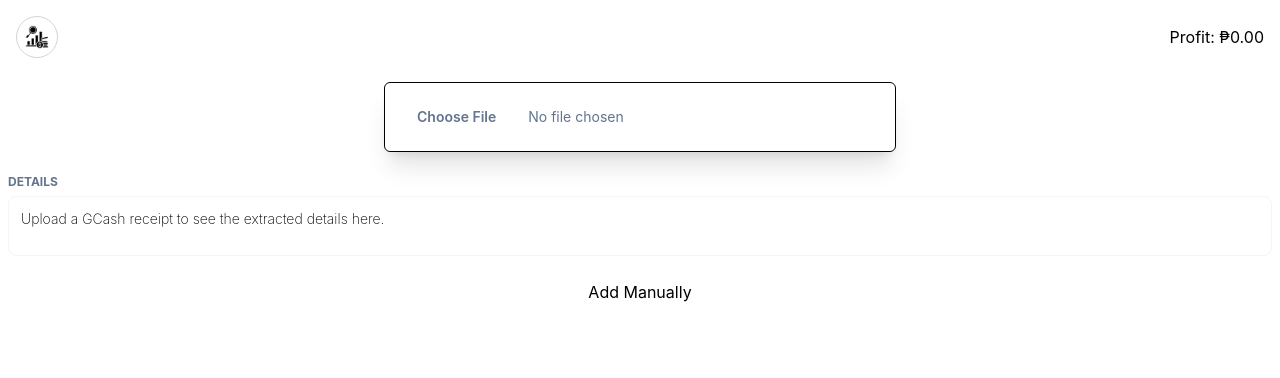
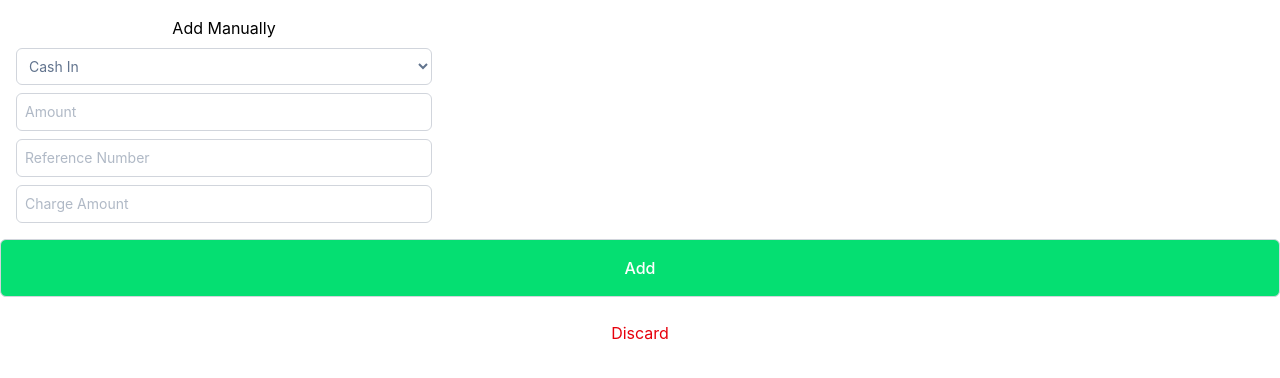
Before and after one commit to AldwinDukes/receipt-tracker, a React (Vite) app in the folder profit-tracker/: page /AddManually in a window 1280 px wide. Shown: the top 378 px of the page. Built offline with nearby package versions, Linux system fonts and the light colour scheme.

Commit message:
add router link, and button router to AddManually page

```diff
--- a/profit-tracker/package.json
+++ b/profit-tracker/package.json
@@ -18,6 +18,7 @@
     "react": "^19.2.5",
     "react-dom": "^19.2.5",
     "react-hot-toast": "^2.6.0",
+    "react-router-dom": "^7.15.0",
     "tailwindcss": "^4.2.4"
   },
   "devDependencies": {
--- a/profit-tracker/src/App.jsx
+++ b/profit-tracker/src/App.jsx
@@ -1,10 +1,13 @@
-import UploadPage from "./components/UploadPage";
-//import AddManually from "./components/AddManually";
+// import UploadPage from "./components/UploadPage";
+// import AddManually from "./components/AddManually";
+
 function App() {
   return (
     <div className="App">
-      <UploadPage />
-      {/* <AddManually /> */}
+      {/* <UploadPage />
+      <AddManually /> */}
+
+      <h1>APP dashboard</h1>
     </div>
   );
 }
--- a/profit-tracker/src/components/AddManually.jsx
+++ b/profit-tracker/src/components/AddManually.jsx
@@ -2,6 +2,8 @@
 import ActionButtons from "./ActionButtons";
 import { clearInputDetails } from "../utils/clearInputs";
 import { discardReceipt } from "../utils/discardReceipt";
+
+import { Link } from "react-router-dom";
 
 function AddManually() {
   return (
@@ -51,10 +53,12 @@
         />
       </div>
 
-      <ActionButtons
-        clearInputDetails={clearInputDetails}
-        discardReceipt={discardReceipt}
-      />
+      <Link to="/UploadPage">
+        <ActionButtons
+          clearInputDetails={clearInputDetails}
+          discardReceipt={discardReceipt}
+        />
+      </Link>
     </>
   );
 }
--- a/profit-tracker/src/components/UploadPage.jsx
+++ b/profit-tracker/src/components/UploadPage.jsx
@@ -1,4 +1,5 @@
 import { useState, useRef, useEffect } from "react";
+import { Link } from "react-router-dom";
 
 //components
 import ActionButtons from "./ActionButtons";
@@ -203,9 +204,11 @@
               discardReceipt={discardReceipt}
             />
           ) : (
-            <div className="flex justify-center p-2">
-              <button>Add Manually</button>
-            </div>
+            <Link to="/AddManually">
+              <div className="flex justify-center p-2">
+                <button>Add Manually</button>
+              </div>
+            </Link>
           )}
         </div>
       </div>
--- a/profit-tracker/src/main.jsx
+++ b/profit-tracker/src/main.jsx
@@ -1,10 +1,28 @@
 import { StrictMode } from "react";
 import { createRoot } from "react-dom/client";
+import { createBrowserRouter, RouterProvider } from "react-router-dom";
 import "./index.css";
 import App from "./App";
+import UploadPage from "./components/UploadPage";
+import AddManually from "./components/AddManually";
+
+const router = createBrowserRouter([
+  {
+    path: "/",
+    element: <App />,
+  },
+  {
+    path: "/UploadPage",
+    element: <UploadPage />,
+  },
+  {
+    path: "/AddManually",
+    element: <AddManually />,
+  },
+]);
 
 createRoot(document.getElementById("root")).render(
   <StrictMode>
-    <App />
+    <RouterProvider router={router} />
   </StrictMode>,
 );
```
Also changed, not shown: 1 other file (tests, documents, lock files or other folders).
